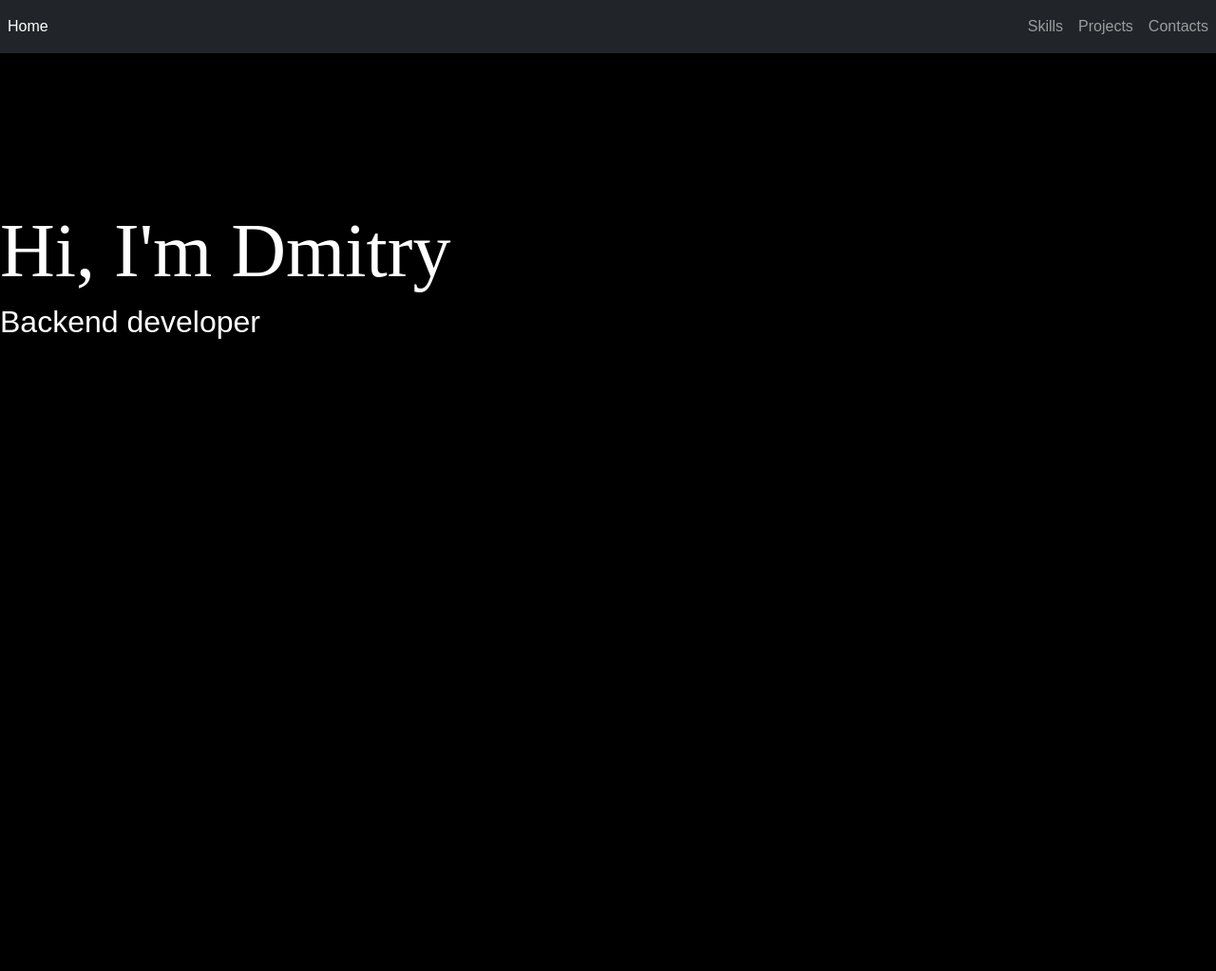
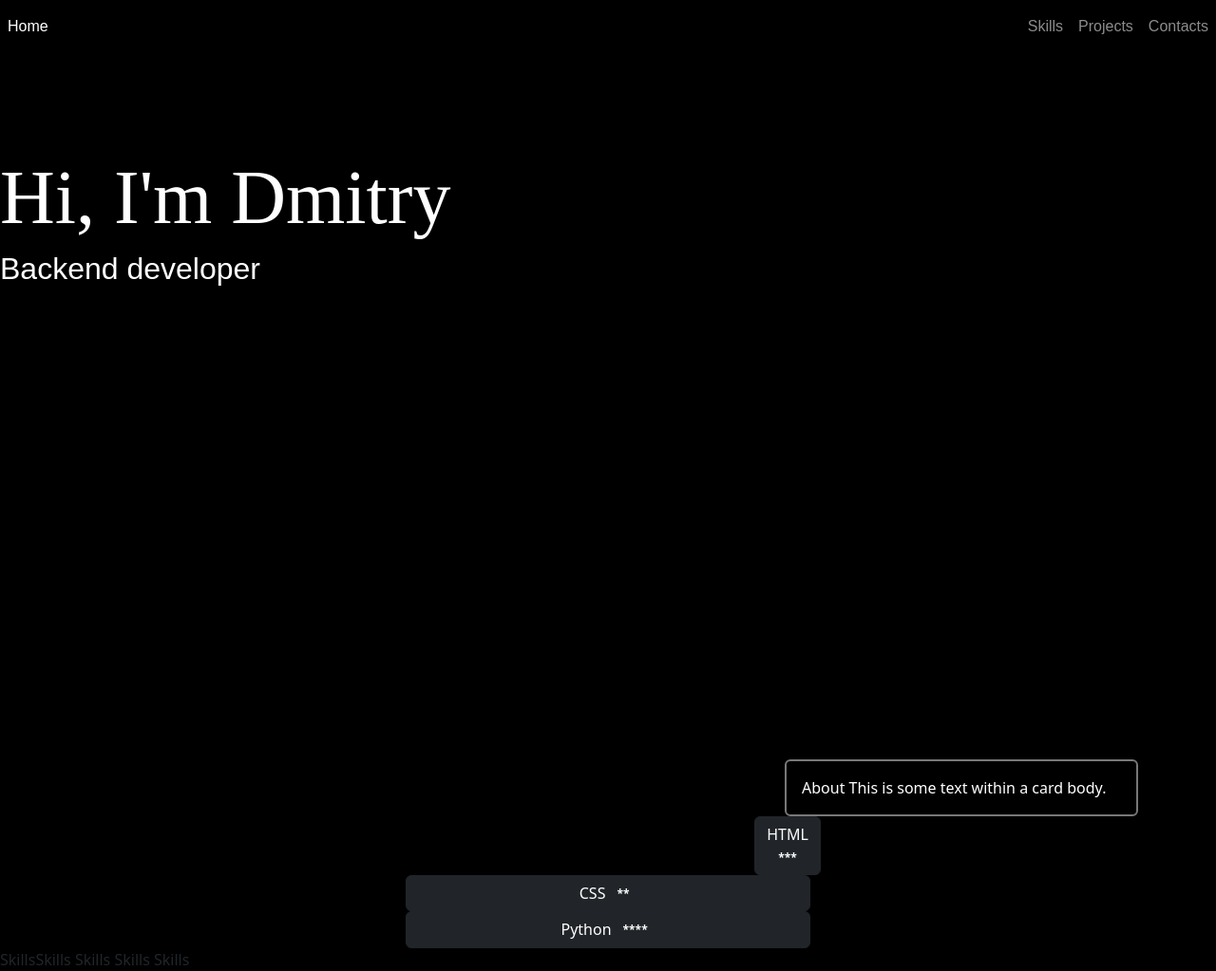
Before and after one commit to DmitryArtamonov/Portfolio, a plain HTML site: page index.html in a window 1280 px wide. Shown: the whole page at 95% size. Before the commit the page ends 856 px from the top, so only its background shows below. Drawn offline with nearby package versions, Linux system fonts and the light colour scheme; a web font is replaced by a local one.

Commit message:
w1d5 finished

```diff
--- a/index.html
+++ b/index.html
@@ -6,13 +6,13 @@
     <meta name="viewport" content="width=device-width, initial-scale=1.0">
     <link href="https://cdn.jsdelivr.net/npm/bootstrap@5.3.0-alpha3/dist/css/bootstrap.min.css" rel="stylesheet" integrity="sha384-KK94CHFLLe+nY2dmCWGMq91rCGa5gtU4mk92HdvYe+M/SXH301p5ILy+dN9+nJOZ" crossorigin="anonymous">
     <link rel="stylesheet" href="style.css">
+
     <title>Dmitry Artamonov Portfolio</title>
 </head>
 
-
 <body>
 
-    <nav class="navbar navbar-expand-lg navbar-dark bg-dark cstm-nav">
+    <nav id='black-nav' class="fixed-top navbar navbar-expand-lg navbar-dark">
         <button class="navbar-toggler" type="button" data-toggle="collapse" data-target="#navbarNav" aria-controls="navbarNav" aria-expanded="false" aria-label="Toggle navigation">
           <span class="navbar-toggler-icon"></span>
         </button>
@@ -37,15 +37,50 @@
         </div>
       </nav>
 
-    <header>
+    <header id="overlay">
         <h1>Hi, I'm Dmitry</h1>
         <h2>Backend developer</h2>
 
     </header>
 
+    <main>
+        <div class="container">
+            <div class="col-4 ms-auto card cstm-card bg-transparent">
+                <div class="card-body ">
+                    About This is some text within a card body.
+                </div>
+            </div>
+        </div>
+
+        <div class="container col-4"> <!-- Add icons of knowlenge -->
+            <div class="row">
+                <div class="col-2 me-auto">
+
+                </div>
+
+                <div class="col-2">
+                    <button type="button" class="btn btn-dark">
+                        HTML <span class="badge">***</span>
+                    </button>
+                </div>
+                    <button type="button" class="btn btn-dark">
+                        CSS <span class="badge">**</span>
+                    </button>
+                    <button type="button" class="btn btn-dark">
+                        Python <span class="badge">****</span>
+                    </button>
+
+            </div>
+        </div>
 
 
+            SkillsSkills
+            Skills
+            Skills
+            Skills
 
+
+    </main>
 
 
     <script src="https://code.jquery.com/jquery-3.2.1.slim.min.js" integrity="sha384-KJ3o2DKtIkvYIK3UENzmM7KCkRr/rE9/Qpg6aAZGJwFDMVNA/GpGFF93hXpG5KkN" crossorigin="anonymous"></script>
--- a/style.css
+++ b/style.css
@@ -36,8 +36,13 @@ header{
 
 }
 
-.navbar{
-    background-color: black;
+#black-nav{
+    background-color: black ;
+}
+
+.cstm-card{
+    color: white;
+    border: 2px solid rgba(255, 255, 255, 0.469)
 }
 
 .test{
```
